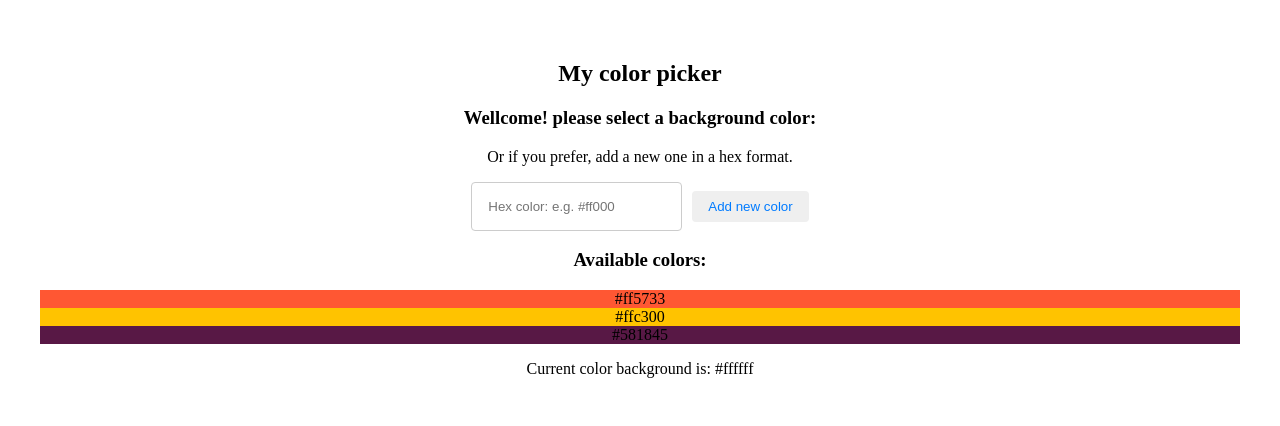
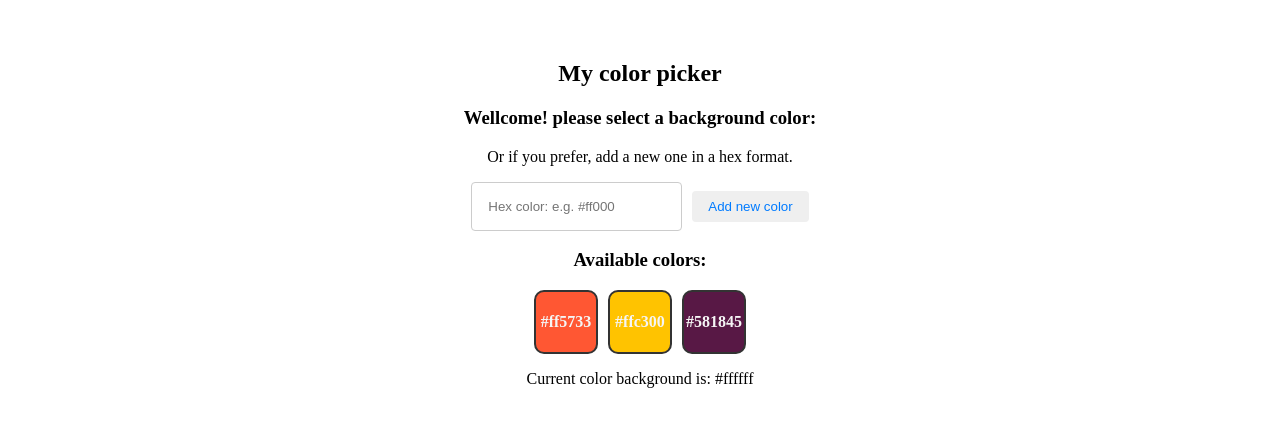
Before and after one commit to MiguelAngelGonzalesMelgar/digital-academy-react-homework, a React (Vite) app: page / in a window 1280 px wide. Shown: the top 426 px of the page. Built offline with nearby package versions, Linux system fonts and the light colour scheme.

Commit message:
styles: add styling to components.

```diff
--- a/src/App.css
+++ b/src/App.css
@@ -18,3 +18,24 @@ button {
   border: none;
   color: #007bff;
 }
+
+.colors-container {
+  display: flex;
+  flex-wrap: wrap;
+  gap: 10px;
+  justify-content: center;
+}
+
+.colors {
+  width: 60px;
+  height: 60px;
+  border-radius: 10px;
+  border: 2px solid #333;
+  cursor: pointer;
+  display: flex;
+  align-items: center;
+  justify-content: center;
+  font-size: 1rem;
+  font-weight: bold;
+  color: whitesmoke;
+}
```
